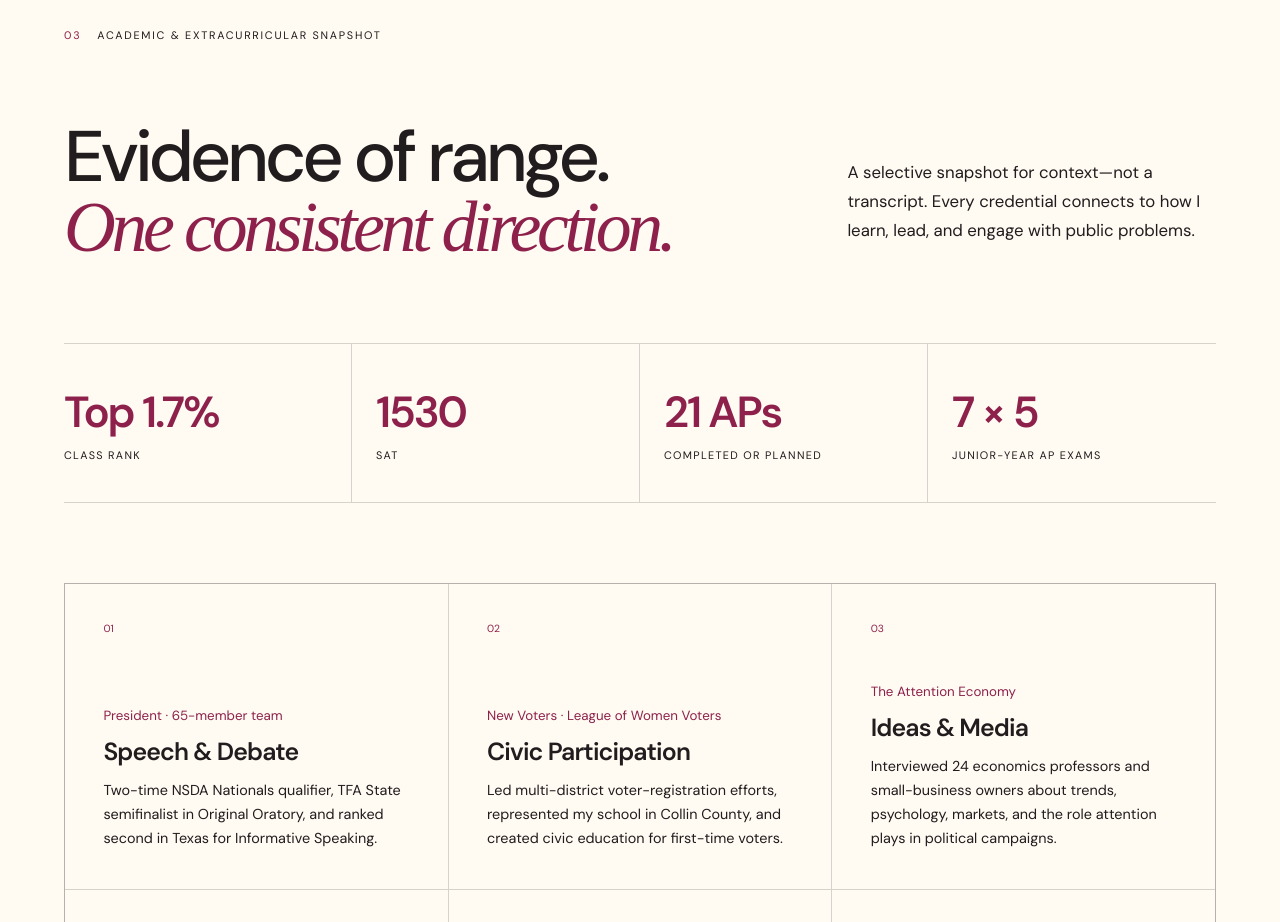
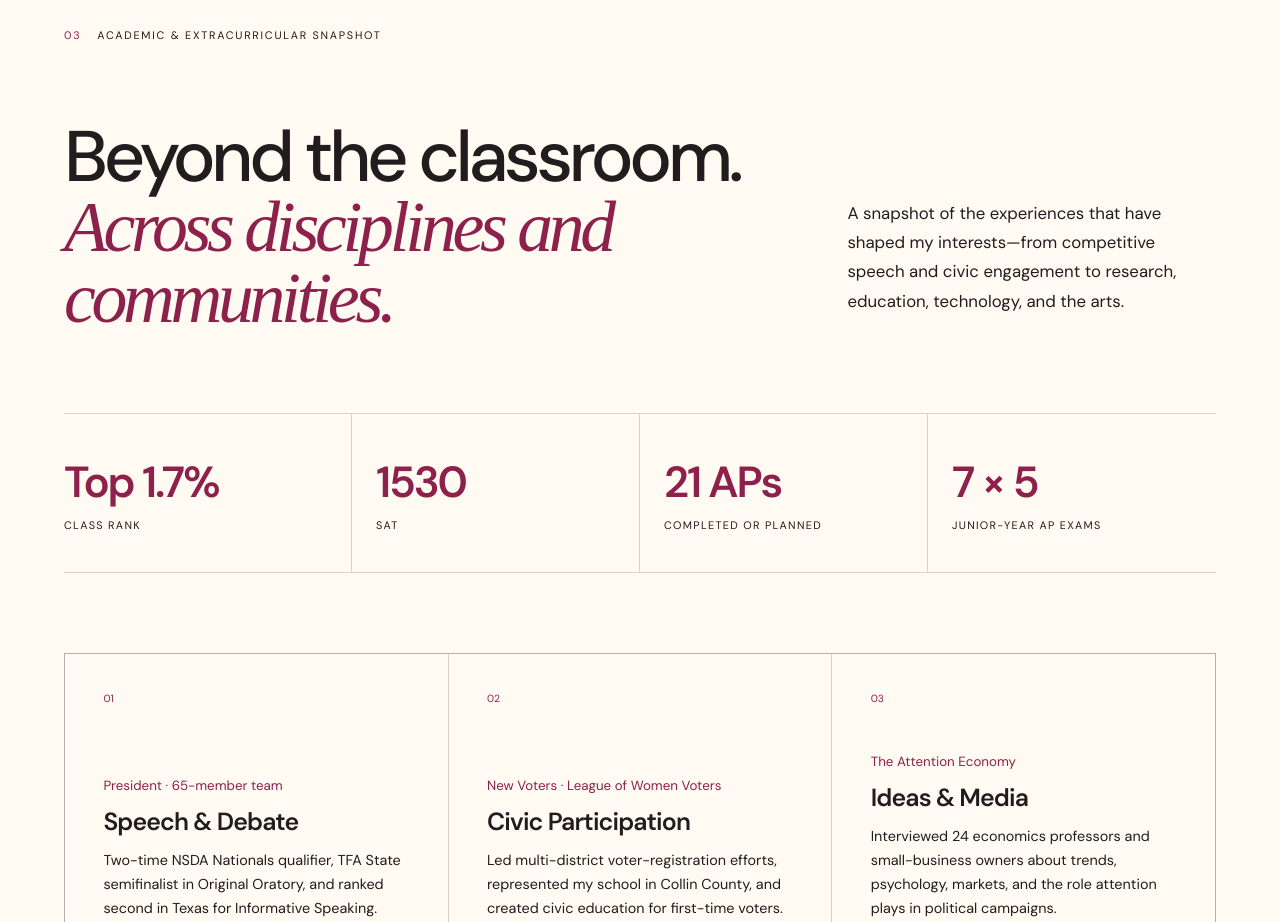
Before and after one commit to msssyamala/nidhimaddi.com, a Next.js app: page / in a window 1280 px wide. Shown: the part 4940-5862 px from the top of the page. Built offline with nearby package versions, Linux system fonts and the light colour scheme; a web font is replaced by a local one.

Commit message:
Refine credentials section introduction

```diff
--- a/app/page.tsx
+++ b/app/page.tsx
@@ -68,7 +68,7 @@ export default function Home() {
 
       <section className="credentials section" id="credentials">
         <div className="sectionLabel"><span>03</span> Academic & extracurricular snapshot</div>
-        <div className="credIntro"><h2>Evidence of range.<br /><em>One consistent direction.</em></h2><p>A selective snapshot for context—not a transcript. Every credential connects to how I learn, lead, and engage with public problems.</p></div>
+        <div className="credIntro"><h2>Beyond the classroom.<br /><em>Across disciplines and communities.</em></h2><p>A snapshot of the experiences that have shaped my interests—from competitive speech and civic engagement to research, education, technology, and the arts.</p></div>
         <div className="statRow"><div><strong>Top 1.7%</strong><span>Class rank</span></div><div><strong>1530</strong><span>SAT</span></div><div><strong>21 APs</strong><span>Completed or planned</span></div><div><strong>7 × 5</strong><span>Junior-year AP exams</span></div></div>
         <div className="credentialGrid">{credentials.map(([title, eyebrow, copy], i) => <article key={title}><span>{String(i + 1).padStart(2, "0")}</span><small>{eyebrow}</small><h3>{title}</h3><p>{copy}</p></article>)}</div>
       </section>
```
Also changed, not shown: 1 other file (tests, documents, lock files or other folders).
